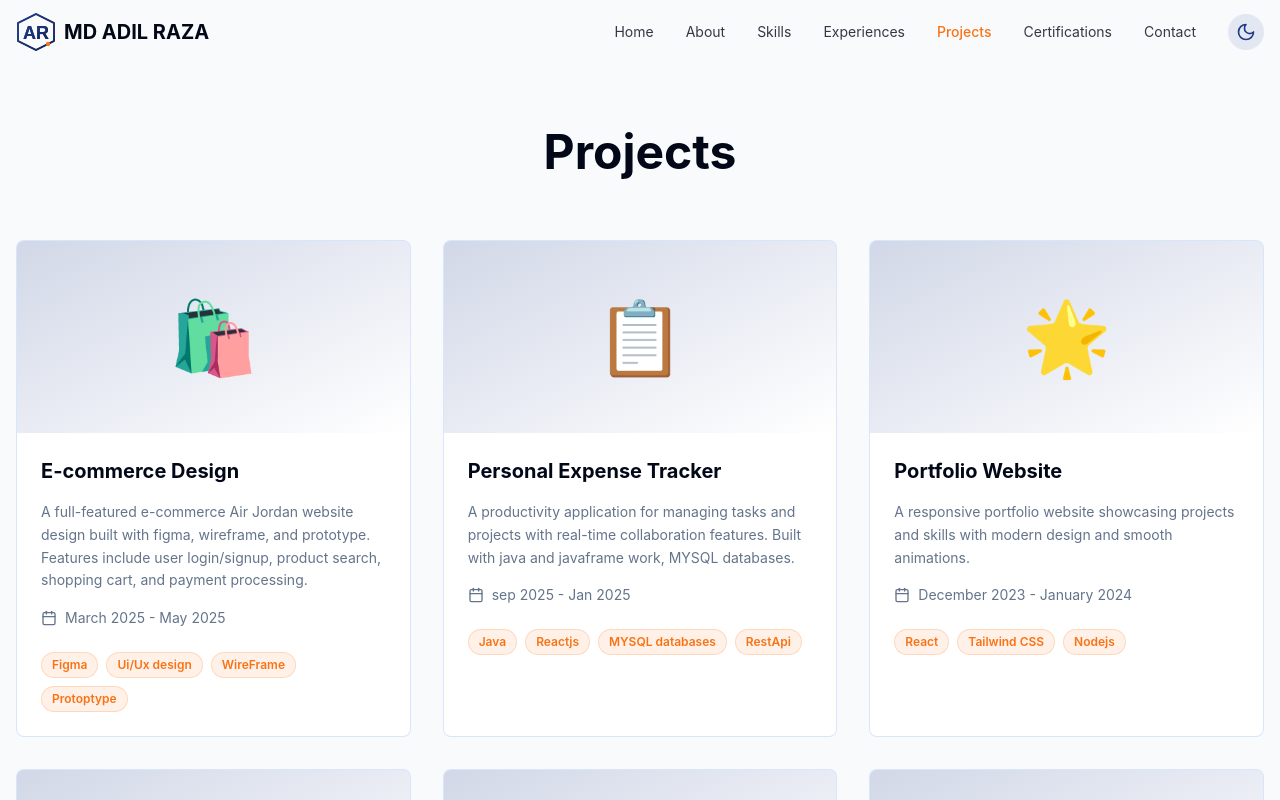
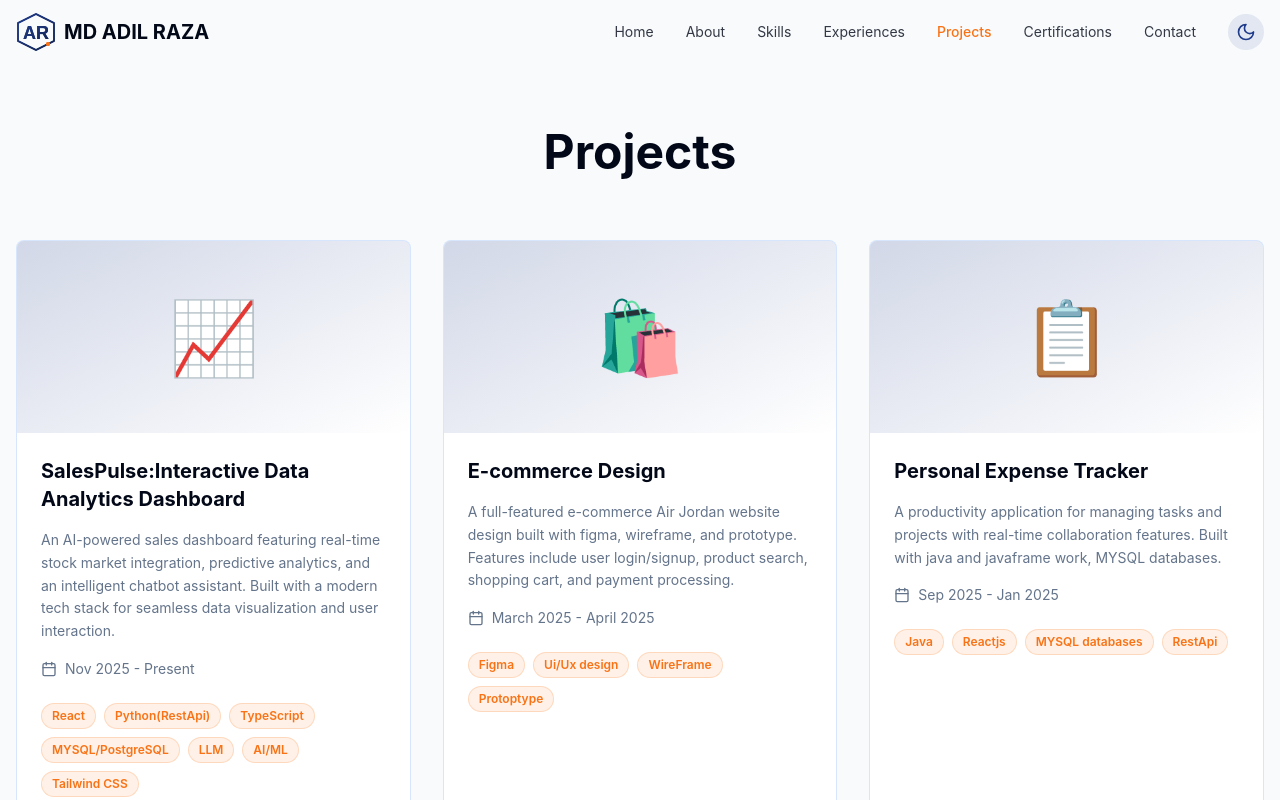
Before and after one commit to adil-r120/Adil-Dev-Portfolio, a React (Vite) app: page /projects in a window 1280 px wide. Shown: the top 800 px of the page. Built offline with nearby package versions, Linux system fonts and the light colour scheme; the HTML template or start-up script is replaced by a standard one.

Commit message:
commit "Add projects"

```diff
--- a/index.html
+++ b/index.html
@@ -4,7 +4,7 @@
 <head>
   <meta charset="UTF-8" />
   <meta name="viewport" content="width=device-width, initial-scale=1.0" />
-  <title> AR. </title>
+  <title> AR.Portfolio </title>
   <meta name="description"
     content="Portfolio of Md Adil Raza - Full Stack Developer | AI & Cloud Enthusiast. Showcasing projects, skills, and certifications in web development and cloud computing." />
   <meta name="author" content="My-Portfolio" />
--- a/src/pages/Projects.tsx
+++ b/src/pages/Projects.tsx
@@ -27,10 +27,19 @@ type Hackathon = {
 const Projects = () => {
   const projects: Project[] = [
     {
+      title: "SalesPulse:Interactive Data Analytics Dashboard",
+      description: "An AI-powered sales dashboard featuring real-time stock market integration, predictive analytics, and an intelligent chatbot assistant. Built with a modern tech stack for seamless data visualization and user interaction.",
+      image: "📈",
+      date: "Nov 2025 - Present",
+      tags: ["React", "Python(RestApi)", "TypeScript", "MYSQL/PostgreSQL", "LLM", "AI/ML", "Tailwind CSS"],
+      // link: "https://github.com/adil-r120/SalesPulse"
+      link: "https://salespulse-three.vercel.app/"
+    },
+    {
       title: "E-commerce Design",
       description: "A full-featured e-commerce Air Jordan website design built with figma, wireframe, and prototype. Features include user login/signup, product search, shopping cart, and payment processing.",
       image: "🛍️",
-      date: "March 2025 - May 2025",
+      date: "March 2025 - April 2025",
       tags: ["Figma", "Ui/Ux design", "WireFrame", "Protoptype"],
       link: "https://github.com/adil-r120/E-Commerce-Website-Design"
     },
@@ -38,7 +47,7 @@ const Projects = () => {
       title: "Personal Expense Tracker",
       description: "A productivity application for managing tasks and projects with real-time collaboration features. Built with java and javaframe work, MYSQL databases.",
       image: "📋",
-      date: "sep 2025 - Jan 2025",
+      date: "Sep 2025 - Jan 2025",
       tags: ["Java", "Reactjs", "MYSQL databases", "RestApi"],
       link: "https://github.com/adil-r120/Personal-Expense-Tracker"
     },
@@ -48,7 +57,8 @@ const Projects = () => {
       image: "🌟",
       date: "December 2023 - January 2024",
       tags: ["React", "Tailwind CSS", "Nodejs"],
-      link: "https://github.com/adil-r120/Adil-Dev-Portfolio"
+      // link: "https://github.com/adil-r120/Adil-Dev-Portfolio"
+      link: "https://adil-dev-portfolio.vercel.app/"
     },
     {
       title: "Real-time Weather Detector",
```
